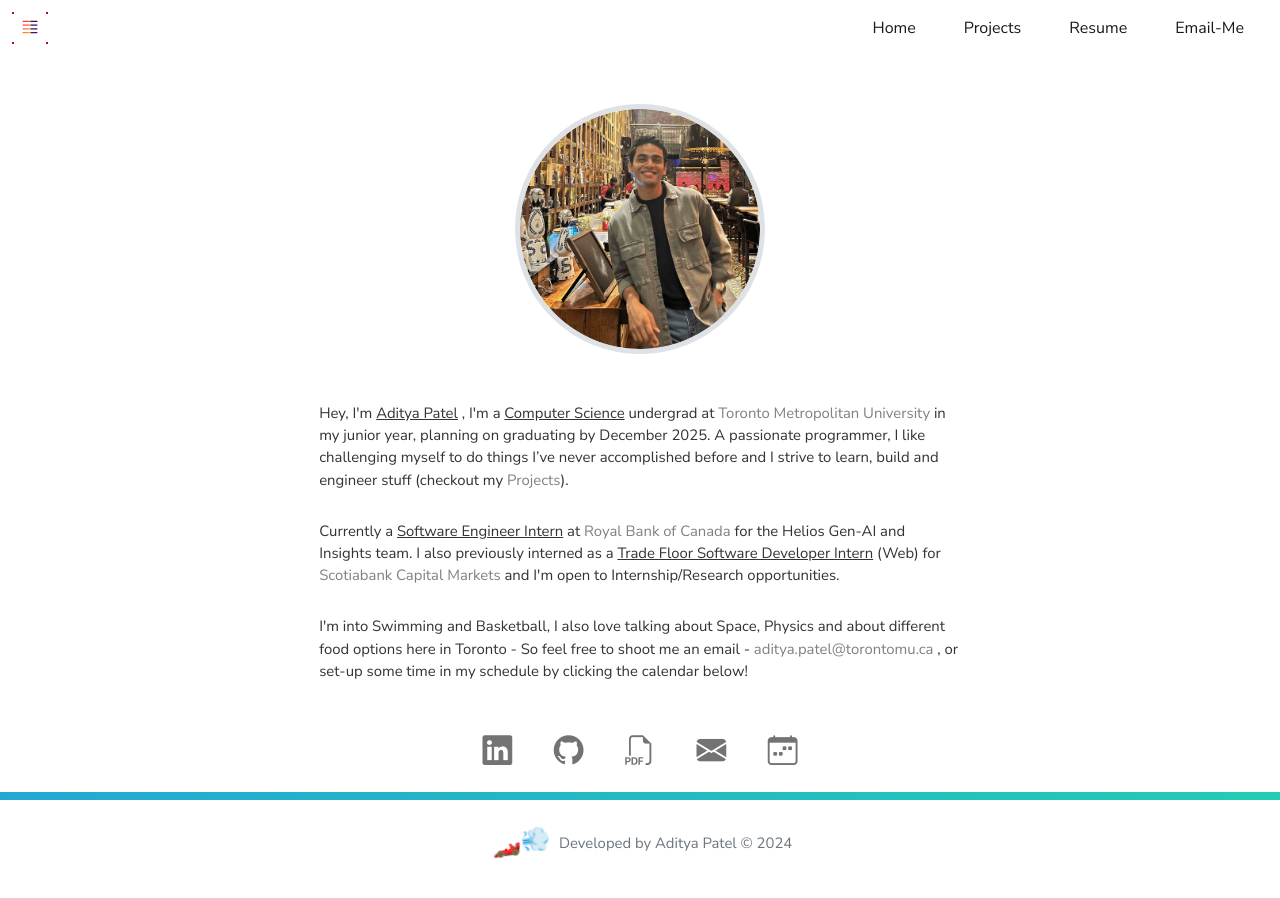
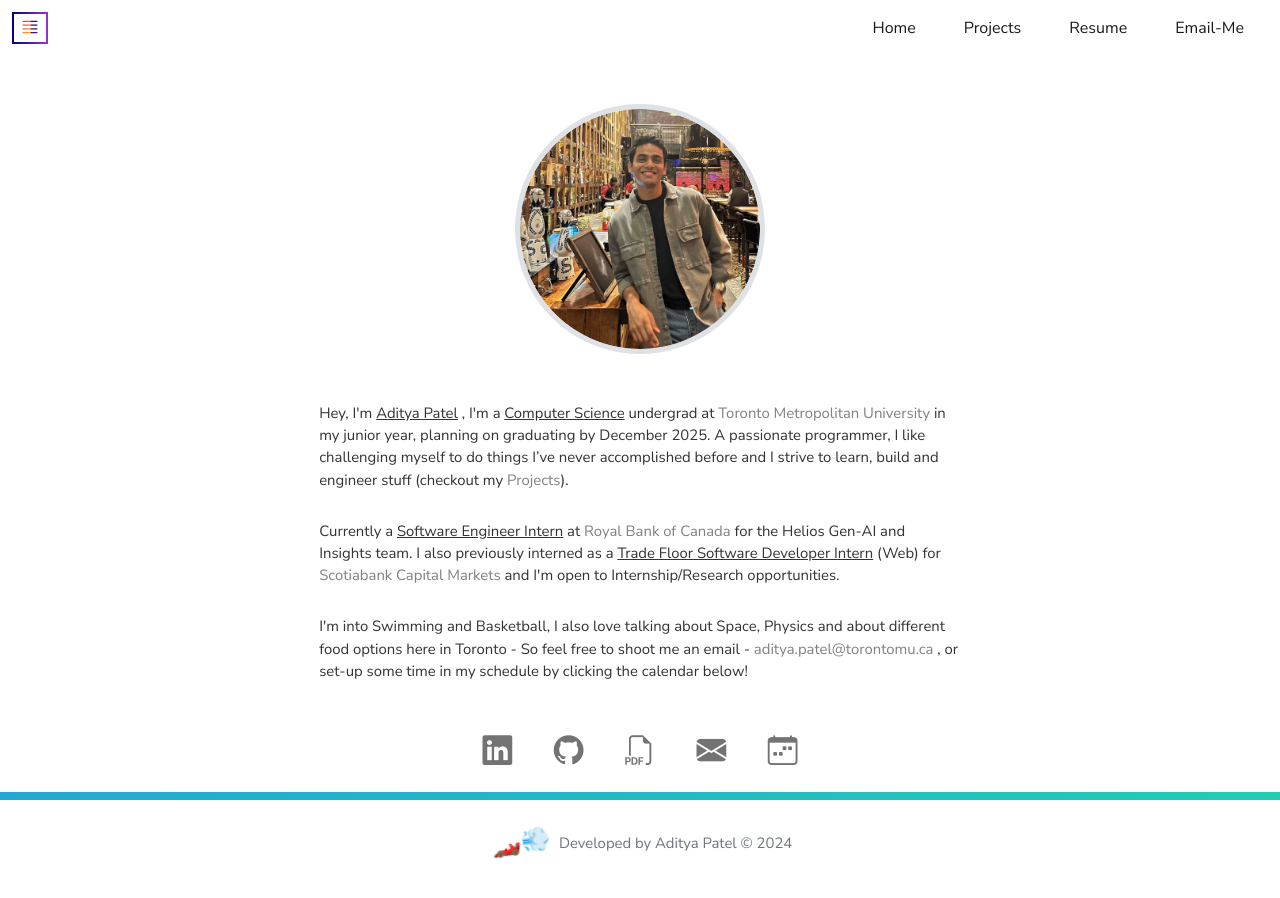
Before and after one commit to thisisadityapatel/aditya-patel.com, a Next.js app: page / in a window 1280 px wide. Shown: the top 898 px of the page. Built offline with nearby package versions, Linux system fonts and the light colour scheme; no server answers.

Commit message:
added border color for the navbar button

```diff
--- a/src/components/Header.js
+++ b/src/components/Header.js
@@ -6,7 +6,7 @@ const Header = () => {
     <>
         <nav className="navbar navbar-expand-lg navbar-light sticky-top navbar-inner" style={{backgroundColor: "white !important"}}>
             <div className="container-fluid">
-                <button className="animate-charcter" type="button" data-bs-toggle="offcanvas" data-bs-target="#sidebarNav1" aria-controls="sidebarNav1" style={{borderWidth: "2px", paddingTop: "2px", borderImage: "linear-gradient(to right, red, purple)", borderStyle: "solid"}}>
+                <button className="animate-charcter btngradient" type="button" data-bs-toggle="offcanvas" data-bs-target="#sidebarNav1" aria-controls="sidebarNav1">
                     <i className="bi bi-justify h5"></i>
                 </button>
                 <div className="collapse navbar-collapse" id="navbarNavDropdown">
--- a/src/styles/animateCharacter.css
+++ b/src/styles/animateCharacter.css
@@ -233,3 +233,10 @@ footer {
 		background-position: 0% 50%;
 	}
 }
+
+.btngradient{
+    border-width: 2px;
+    border-style: solid;
+    border-image: linear-gradient(to right, darkblue, darkorchid) 1;
+    padding-top: 2px;
+  }
```
